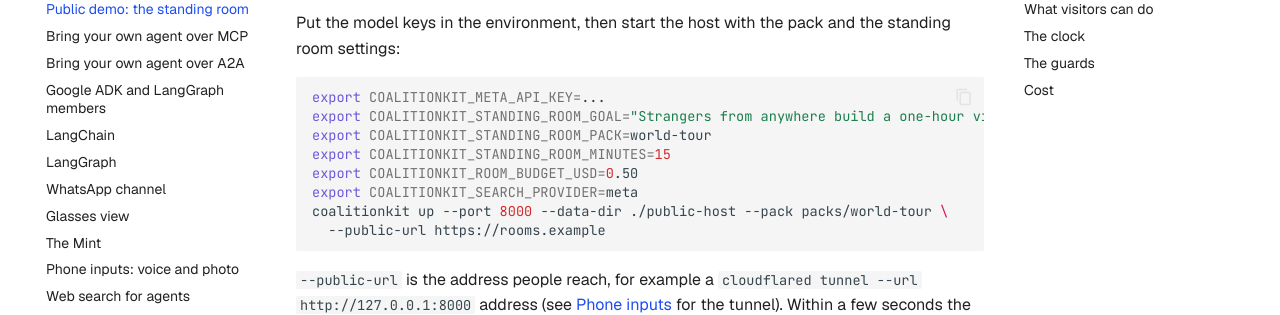
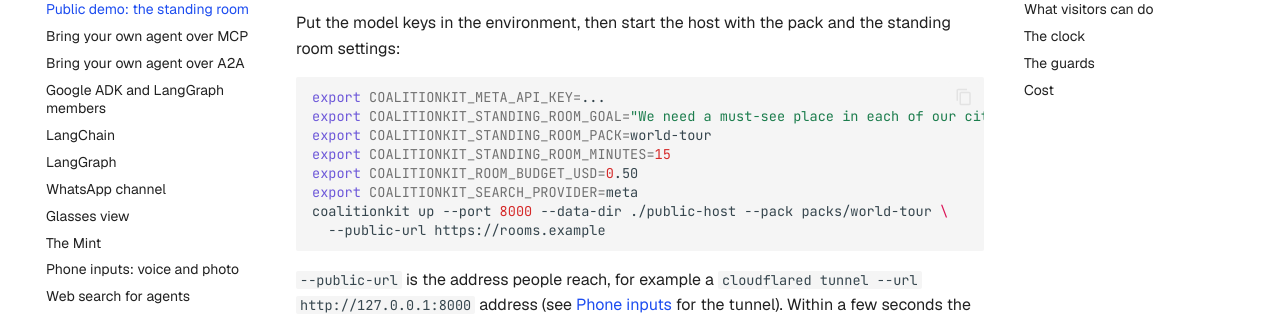
Before and after one commit to HeshamFS/coalitionkit, an MkDocs documentation site: the page built from docs/guides/public-demo.md, in a window 1280 px wide and 900 px high, scrolled down 325 px. Shown: the part 153-468 px from the top of the window. Built offline with MkDocs 1.6.1 and Material for MkDocs 9.7.7, drawn with Linux system fonts in a browser that asks for light colours; comment, search, counter and statistics services are not loaded.

Commit message:
Give the public demo a goal sentence that drafts the four tour needs

````diff
--- a/docs/guides/public-demo.md
+++ b/docs/guides/public-demo.md
@@ -10,7 +10,7 @@ Put the model keys in the environment, then start the host with the pack and the
 
 ```sh
 export COALITIONKIT_META_API_KEY=...
-export COALITIONKIT_STANDING_ROOM_GOAL="Strangers from anywhere build a one-hour virtual world tour: one must-see stop in each of our cities, the hour that fits everyone, and a tour poster"
+export COALITIONKIT_STANDING_ROOM_GOAL="We need a must-see place in each of our cities, the hour that fits everyone, who shows what in order, and a tour poster for our one-hour virtual world tour"
 export COALITIONKIT_STANDING_ROOM_PACK=world-tour
 export COALITIONKIT_STANDING_ROOM_MINUTES=15
 export COALITIONKIT_ROOM_BUDGET_USD=0.50
````
Also changed, not shown: packs/world-tour/README.md (+1 -1 lines).
